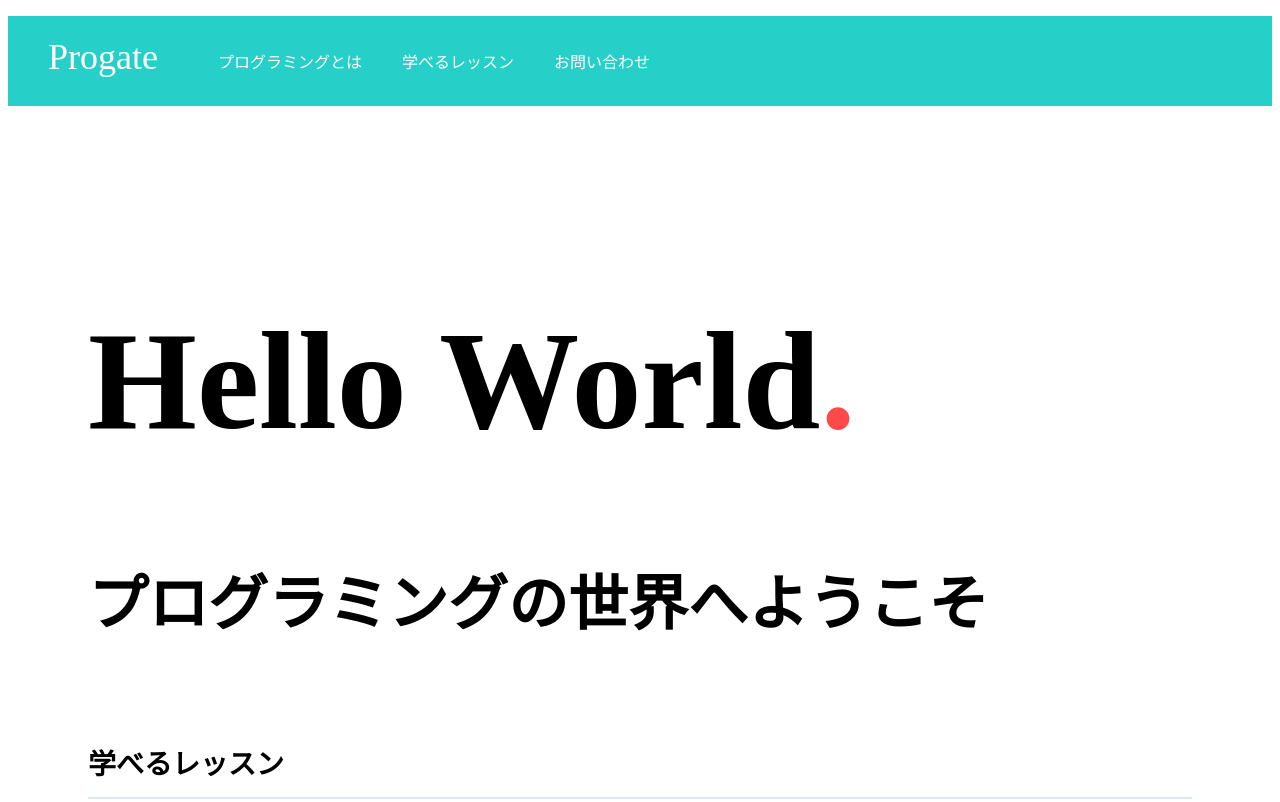
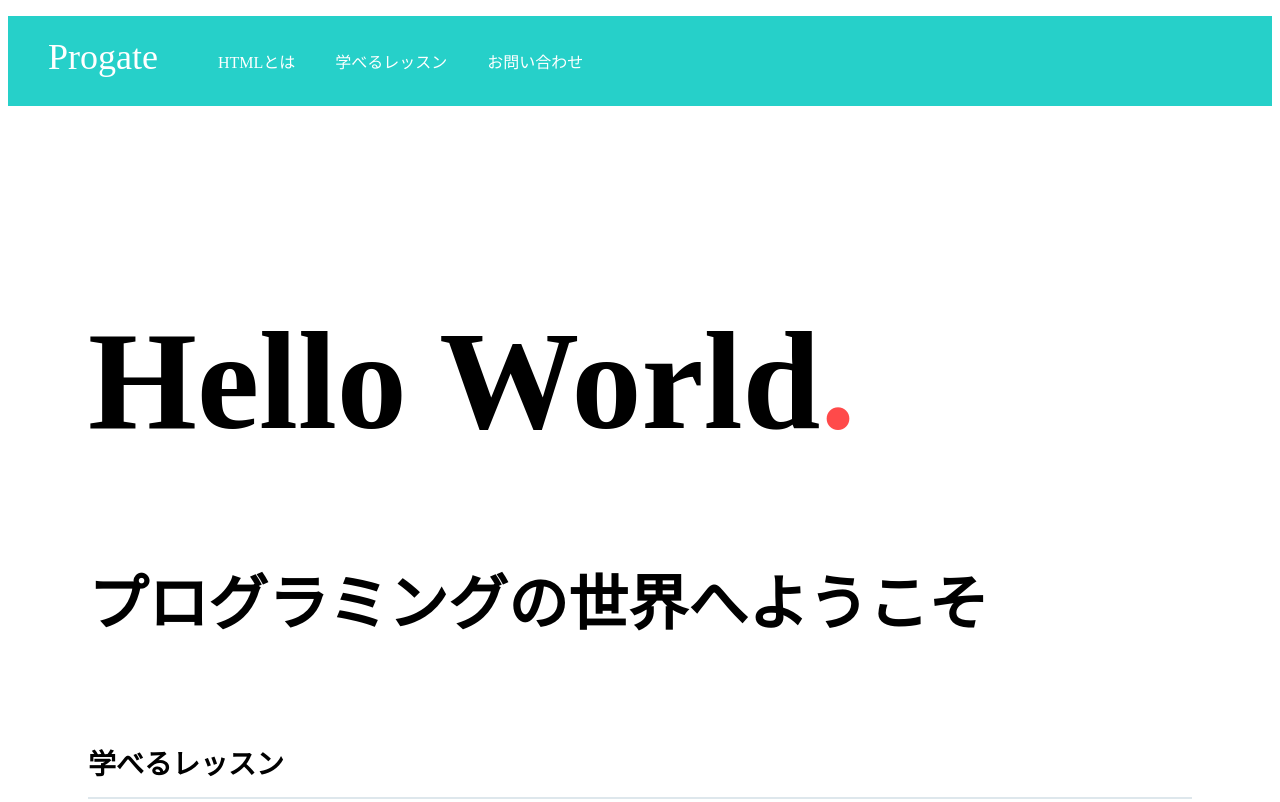
Before and after one commit to ryosobukawa/ryosobukawa, a plain HTML site: page index.html in a window 1280 px wide. Shown: the top 802 px of the page. Drawn offline with Linux system fonts and the light colour scheme.

Commit message:
Update index.html

```diff
--- a/index.html
+++ b/index.html
@@ -10,7 +10,7 @@
 			<div class="header-logo">Progate</div>
 			<div class="header-list">
 				<ul>
-					<li>プログラミングとは</li>
+					<li>HTMLとは</li>
 					<li>学べるレッスン</li>
 					<li>お問い合わせ</li>
 				</ul>
```
